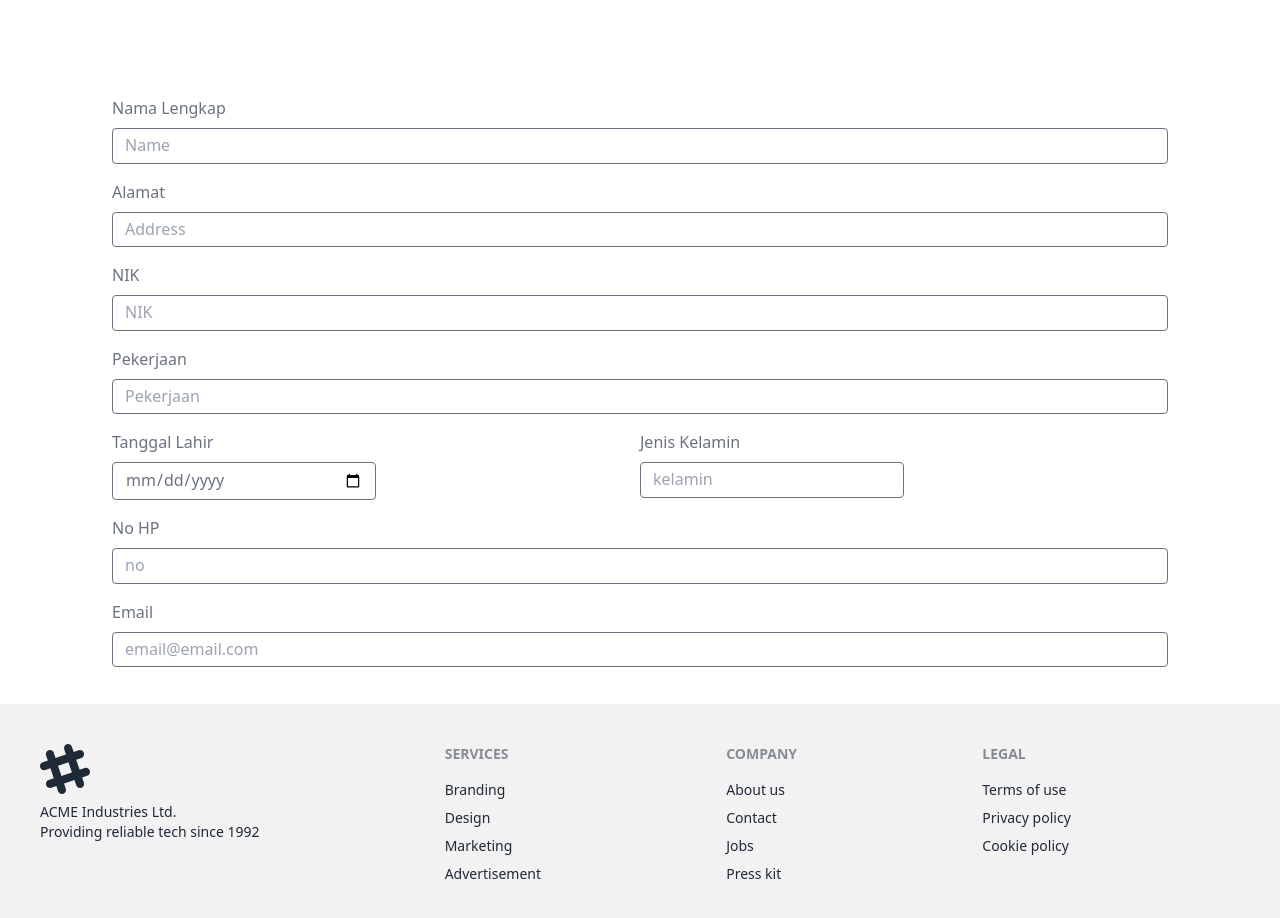
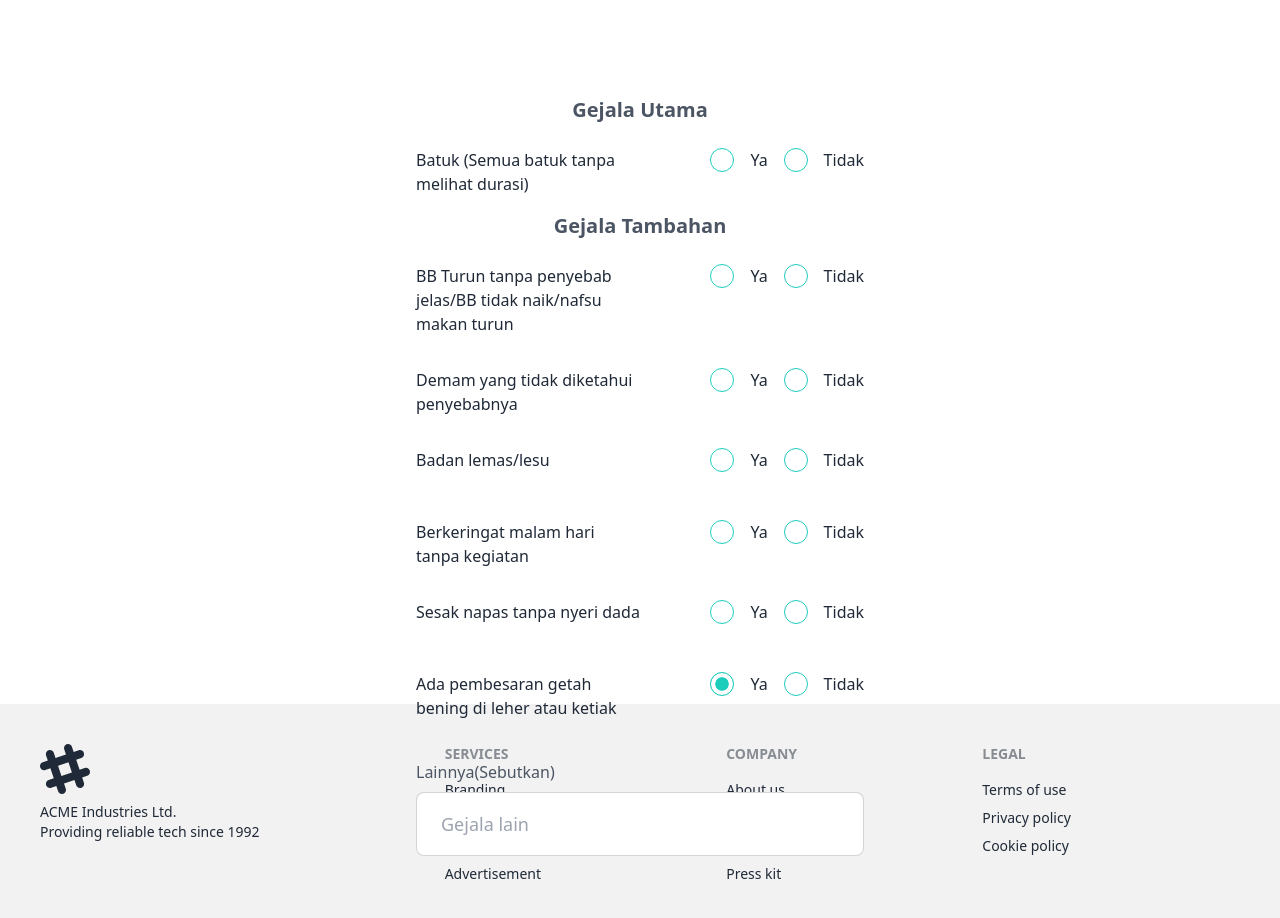
Before and after one commit to uglysquid27/TBC-Scrining, an Angular app: page /scrining in a window 1280 px wide. Shown: the part 322-1240 px from the top of the page. Built offline with nearby package versions, Linux system fonts and the light colour scheme.

Commit message:
add skrining test

```diff
--- a/src/app/skrining/skrining.component.html
+++ b/src/app/skrining/skrining.component.html
@@ -28,8 +28,8 @@
         </ul>
     </div>
     <div class="relative isolate pt-24 lg:px-8">
-        <div class="flex flex-col ">
-            <div class="px-20">
+       <!-- <div class="flex flex-col ">
+             <div class="px-20">
                 <label for="nama" class="mb-2 inline-block text-gray-500">Nama Lengkap</label>
                 <div class="relative mb-4 flex flex-wrap items-stretch">
                     <input type="text"
@@ -55,8 +55,8 @@
                         placeholder="Pekerjaan" aria-label="pekerjaan" aria-describedby="basic-addon1" />
                 </div>
 
-                <div class="grid grid-cols-2">
-                    <div class="w-1/2">
+                <div class="grid grid-cols-1 lg:grid-cols-2">
+                    <div class="w-2/2 lg:w-1/2">
                         <label for="lahir" class="mb-2 inline-block text-gray-500">Tanggal Lahir</label>
                         <div class="relative mb-4 flex flex-wrap items-stretch">
                             <input type="date"
@@ -64,12 +64,11 @@
                                 placeholder="lahir" aria-label="lahir" aria-describedby="basic-addon1" />
                         </div>
                     </div>
-                    <div class="w-1/2">
+                    <div class="w-2/2 lg:w-1/2">
                         <label for="kelamin" class="mb-2 inline-block text-gray-500">Jenis Kelamin</label>
-                        <div class="relative mb-4 flex flex-wrap items-stretch">
-                            <input type="Text"
-                                class="relative m-0 block w-[1px] min-w-0 flex-auto rounded border border-solid border-gray-500 bg-transparent bg-clip-padding px-3 py-[0.25rem] text-base font-normal leading-[1.6] text-gray-500 outline-none transition duration-200 ease-in-out focus:z-[3] focus:border-primary focus:text-gray-500 focus:shadow-[inset_0_0_0_1px_rgb(59,113,202)] focus:outline-none dark:border-neutral-600 dark:placeholder:text-neutral-200 dark:focus:border-primary"
-                                placeholder="kelamin" aria-label="kelamin" aria-describedby="basic-addon1" />
+                        <div class="relative mb-4 gap-4 flex flex-wrap items-stretch">
+                            <input type="radio" name="radio-4" class="radio radio-accent" checked /> Laki-laki
+                            <input type="radio" name="radio-4" class="radio radio-accent" />Perempuan
                         </div>
                     </div>
                 </div>
@@ -87,5 +86,79 @@
                 </div>
 
             </div>
+
+        </div>-->
+        <div class="flex flex-col justify-items-center">
+            <label for="email" class="mb-2 inline-block text-center text-gray-600 text-xl font-bold">Gejala Utama</label>
+            <div class="grid grid-cols-2 py-4 justify-end px-96">
+                <div class="w-full">
+                    Batuk (Semua batuk tanpa melihat durasi)
+                </div>
+                <div class="w-full relative mb-4 gap-4 flex flex-wrap justify-end">
+                    <input type="radio" name="radio-4" class="radio radio-accent" checked /> Ya
+                    <input type="radio" name="radio-4" class="radio radio-accent" />Tidak
+                </div>
+            </div>
+            <label for="email" class="mb-2 inline-block text-center text-gray-600 text-xl font-bold">Gejala Tambahan</label>
+            <div class="grid grid-cols-2 py-4 justify-end px-96">
+                <div class="w-full">
+                    BB Turun tanpa penyebab jelas/BB tidak naik/nafsu makan turun
+                </div>
+                <div class="w-full relative mb-4 gap-4 flex flex-wrap justify-end">
+                    <input type="radio" name="radio-4" class="radio radio-accent" checked /> Ya
+                    <input type="radio" name="radio-4" class="radio radio-accent" />Tidak
+                </div>
+            </div>
+            <div class="grid grid-cols-2 py-4 justify-end px-96">
+                <div class="w-full">
+                    Demam yang tidak diketahui penyebabnya
+                </div>
+                <div class="w-full relative mb-4 gap-4 flex flex-wrap justify-end">
+                    <input type="radio" name="radio-4" class="radio radio-accent" checked /> Ya
+                    <input type="radio" name="radio-4" class="radio radio-accent" />Tidak
+                </div>
+            </div>
+            <div class="grid grid-cols-2 py-4 justify-end px-96">
+                <div class="w-full">
+                    Badan lemas/lesu
+                </div>
+                <div class="w-full relative mb-4 gap-4 flex flex-wrap justify-end">
+                    <input type="radio" name="radio-4" class="radio radio-accent" checked /> Ya
+                    <input type="radio" name="radio-4" class="radio radio-accent" />Tidak
+                </div>
+            </div>
+            <div class="grid grid-cols-2 py-4 justify-end px-96">
+                <div class="w-full">
+                    Berkeringat malam hari tanpa kegiatan
+                </div>
+                <div class="w-full relative mb-4 gap-4 flex flex-wrap justify-end">
+                    <input type="radio" name="radio-4" class="radio radio-accent" checked /> Ya
+                    <input type="radio" name="radio-4" class="radio radio-accent" />Tidak
+                </div>
+            </div>
+            <div class="grid grid-cols-2 py-4 justify-end px-96">
+                <div class="w-full">
+                    Sesak napas tanpa nyeri dada
+                </div>
+                <div class="w-full relative mb-4 gap-4 flex flex-wrap justify-end">
+                    <input type="radio" name="radio-4" class="radio radio-accent" checked /> Ya
+                    <input type="radio" name="radio-4" class="radio radio-accent" />Tidak
+                </div>
+            </div>
+            <div class="grid grid-cols-2 py-4 justify-end px-96">
+                <div class="w-full">
+                    Ada pembesaran getah bening di leher atau ketiak
+                </div>
+                <div class="w-full relative mb-4 gap-4 flex flex-wrap justify-end">
+                    <input type="radio" name="radio-4" class="radio radio-accent" checked /> Ya
+                    <input type="radio" name="radio-4" class="radio radio-accent" />Tidak
+                </div>
+            </div>
+            <div class="grid grid-cols-1 py-4 justify-end px-96">
+                <div class="w-full py-2 text-gray-600">
+                    Lainnya(Sebutkan)
+                </div>
+                <input type="text" placeholder="Gejala lain" class="py-2 input input-bordered input-lg w-full" />
+            </div>
         </div>
     </div>
```
